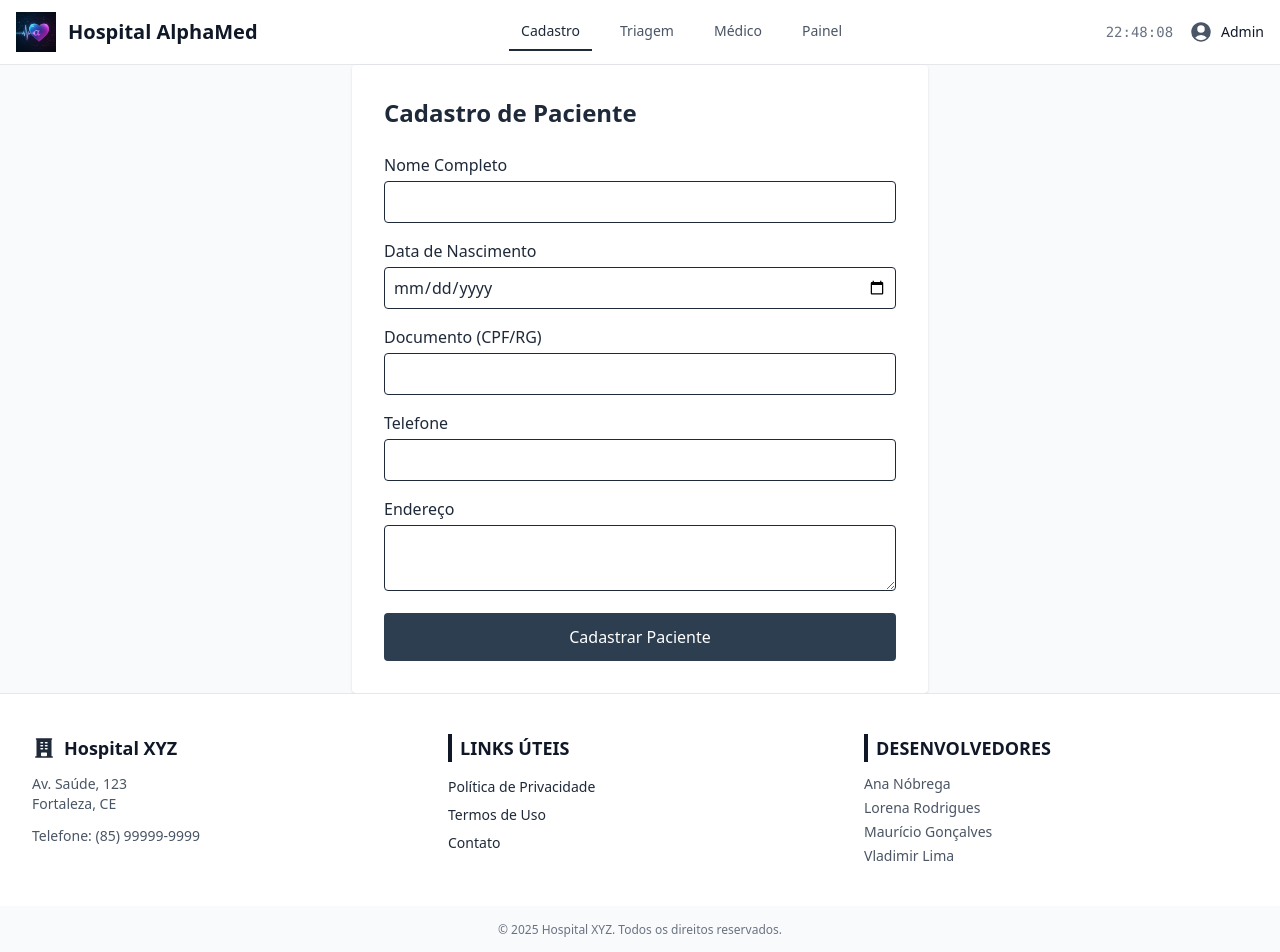
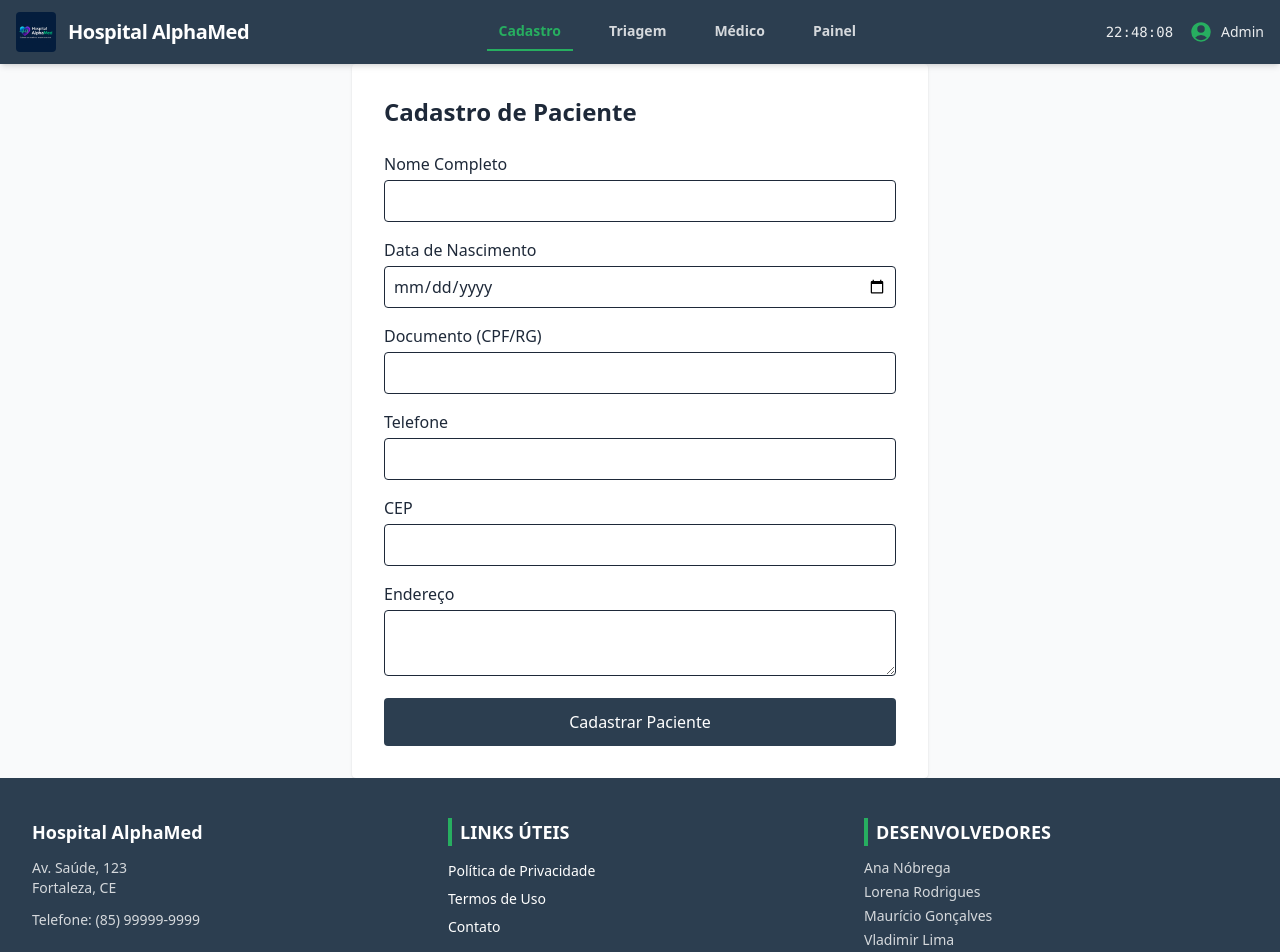
Before and after one commit to AnaNobrega24/sistema-hospital, a React (Vite) app: page / in a window 1280 px wide. Shown: the top 952 px of the page. Built offline with nearby package versions, Linux system fonts and the light colour scheme.

Commit message:
Atualizações

```diff
--- a/src/components/Footer.jsx
+++ b/src/components/Footer.jsx
@@ -3,33 +3,37 @@ import { HiBuildingOffice } from 'react-icons/hi2'
 
 export default function Footer() {
   return (
-    <footer className="bg-white border-t border-gray-200">
+    <footer className="bg-[#2c3e50] text-white">
       <div className="max-w-7xl mx-auto px-4 sm:px-6 lg:px-8 py-10 grid grid-cols-1 md:grid-cols-3 gap-8">
+        {/* Logo e informações */}
         <div className="space-y-3">
           <div className="flex items-center space-x-2">
-            <HiBuildingOffice className="text-hospital-blue text-2xl" />
-            <h4 className="text-lg font-semibold text-gray-900">Hospital XYZ</h4>
+            <h4 className="text-lg font-semibold">Hospital AlphaMed</h4>
           </div>
-          <p className="text-sm text-gray-600">
+          <p className="text-sm text-white/80">
             Av. Saúde, 123<br/>Fortaleza, CE
           </p>
-          <p className="text-sm text-gray-600">Telefone: (85) 99999-9999</p>
+          <p className="text-sm text-white/80">Telefone: (85) 99999-9999</p>
         </div>
+
+        {/* Links úteis */}
         <div className="space-y-3">
-          <h4 className="text-lg font-semibold text-gray-900 border-l-4 border-hospital-blue pl-2 uppercase">
+          <h4 className="text-lg font-semibold border-l-4 border-[#27ae60] pl-2 uppercase">
             Links Úteis
           </h4>
           <ul className="space-y-1">
-            <li><a href="#" className="text-sm text-hospital-blue hover:underline">Política de Privacidade</a></li>
-            <li><a href="#" className="text-sm text-hospital-blue hover:underline">Termos de Uso</a></li>
-            <li><a href="#" className="text-sm text-hospital-blue hover:underline">Contato</a></li>
+            <li><a href="#" className="text-sm hover:text-[#27ae60]">Política de Privacidade</a></li>
+            <li><a href="#" className="text-sm hover:text-[#27ae60]">Termos de Uso</a></li>
+            <li><a href="#" className="text-sm hover:text-[#27ae60]">Contato</a></li>
           </ul>
         </div>
+
+        {/* Desenvolvedores */}
         <div className="space-y-3">
-          <h4 className="text-lg font-semibold text-gray-900 border-l-4 border-hospital-blue pl-2 uppercase">
+          <h4 className="text-lg font-semibold border-l-4 border-[#27ae60] pl-2 uppercase">
             Desenvolvedores
           </h4>
-          <ul className="space-y-1 text-sm text-gray-600">
+          <ul className="space-y-1 text-sm text-white/80">
             <li>Ana Nóbrega</li>
             <li>Lorena Rodrigues</li>
             <li>Maurício Gonçalves</li>
@@ -37,9 +41,10 @@ export default function Footer() {
           </ul>
         </div>
       </div>
-      <div className="bg-gray-50">
-        <p className="max-w-7xl mx-auto px-4 sm:px-6 lg:px-8 py-4 text-center text-xs text-gray-500">
-          &copy; {new Date().getFullYear()} Hospital XYZ. Todos os direitos reservados.
+
+      <div className="bg-[#1e2a35]">
+        <p className="max-w-7xl mx-auto px-4 sm:px-6 lg:px-8 py-4 text-center text-xs text-white/60">
+          &copy; {new Date().getFullYear()} Hospital AlphaMed. Todos os direitos reservados.
         </p>
       </div>
     </footer>
--- a/src/components/Header.jsx
+++ b/src/components/Header.jsx
@@ -1,6 +1,6 @@
 import React, { useState, useEffect } from 'react'
 import { NavLink } from 'react-router-dom'
-import { HiUserCircle } from 'react-icons/hi2' // ⬅️ Remove HiBuildingOffice
+import { HiUserCircle } from 'react-icons/hi2'
 
 export default function Header() {
   const [time, setTime] = useState(new Date())
@@ -11,27 +11,29 @@ export default function Header() {
   }, [])
 
   const linkCls = ({ isActive }) =>
-    `px-3 py-2 text-sm font-medium ${isActive
-      ? 'border-b-2 border-hospital-blue text-hospital-blue'
-      : 'text-gray-600 hover:text-hospital-blue'}`
+    `px-3 py-2 text-sm font-semibold transition duration-200 ${
+      isActive
+        ? 'text-[#27ae60] border-b-2 border-[#27ae60]'
+        : 'text-white/80 hover:text-[#27ae60]'
+    }`
 
   return (
-    <header className="bg-white shadow-sm border-b border-gray-200">
+    <header className="bg-[#2c3e50] shadow-md sticky top-0 z-50">
       <div className="max-w-7xl mx-auto flex items-center justify-between h-16 px-4">
-        {/* Logo + Nome */}
+        {/* Logotipo + Nome */}
         <div className="flex items-center space-x-3">
           <img
-            src="/img/alphamed-logo.png"
+            src="/img/logo.png"
             alt="Logo AlphaMed"
-            className="h-10 w-auto"
+            className="h-10 w-auto rounded"
           />
-          <span className="text-xl font-semibold text-gray-900">
+          <span className="text-xl font-bold text-white tracking-tight">
             Hospital AlphaMed
           </span>
         </div>
 
         {/* Navegação */}
-        <nav className="flex space-x-4">
+        <nav className="flex space-x-6">
           <NavLink to="/" className={linkCls} end>Cadastro</NavLink>
           <NavLink to="/triagem" className={linkCls}>Triagem</NavLink>
           <NavLink to="/medico" className={linkCls}>Médico</NavLink>
@@ -39,13 +41,11 @@ export default function Header() {
         </nav>
 
         {/* Hora + Admin */}
-        <div className="flex items-center space-x-4">
-          <span className="font-mono text-gray-500 text-sm">
-            {time.toLocaleTimeString('pt-BR')}
-          </span>
+        <div className="flex items-center space-x-4 text-white/90">
+          <span className="font-mono text-sm">{time.toLocaleTimeString('pt-BR')}</span>
           <div className="flex items-center space-x-2">
-            <HiUserCircle className="text-gray-600 text-2xl" />
-            <span className="text-sm font-medium text-gray-900">Admin</span>
+            <HiUserCircle className="text-[#27ae60] text-2xl" />
+            <span className="text-sm font-medium">Admin</span>
           </div>
         </div>
       </div>
--- a/src/pages/Cadastro.jsx
+++ b/src/pages/Cadastro.jsx
@@ -9,12 +9,33 @@ export default function Cadastro() {
     nascimento: '',
     documento: '',
     telefone: '',
+    cep: '',
     endereco: '',
   })
 
   const handleChange = (e) => {
     const { name, value } = e.target
     setPaciente((prev) => ({ ...prev, [name]: value }))
+
+    // Dispara busca do CEP após 8 dígitos
+    if (name === 'cep' && value.length === 8) {
+      buscarEndereco(value)
+    }
+  }
+
+  const buscarEndereco = async (cep) => {
+    try {
+      const response = await fetch(`https://viacep.com.br/ws/${cep}/json/`)
+      const data = await response.json()
+      if (!data.erro) {
+        setPaciente(prev => ({
+          ...prev,
+          endereco: `${data.logradouro}, ${data.bairro}, ${data.localidade} - ${data.uf}`
+        }))
+      }
+    } catch (error) {
+      console.error("Erro ao buscar o CEP:", error)
+    }
   }
 
   const handleSubmit = (e) => {
@@ -27,8 +48,8 @@ export default function Cadastro() {
       document: paciente.documento,
       phone: paciente.telefone,
       address: paciente.endereco,
-      reason: '', // será preenchido na triagem
-      priority: '', // será definido na triagem
+      reason: '',
+      priority: '',
       status: 'cadastrado',
       createdAt: new Date().toISOString(),
     }
@@ -94,6 +115,19 @@ export default function Cadastro() {
         </div>
 
         <div>
+          <label className="block mb-1 font-medium">CEP</label>
+          <input
+            type="text"
+            name="cep"
+            value={paciente.cep}
+            onChange={handleChange}
+            className="w-full border p-2 rounded"
+            maxLength="8"
+            required
+          />
+        </div>
+
+        <div>
           <label className="block mb-1 font-medium">Endereço</label>
           <textarea
             name="endereco"
@@ -106,7 +140,7 @@ export default function Cadastro() {
 
         <button
           type="submit"
-          className="w-full bg-[#2c3e50] text-white py-3 rounded hover:bg-[#34495e] transition-colors cursor-pointer"
+          className="w-full bg-[#2c3e50] text-white py-3 rounded hover:bg-[#27ae60] transition-colors cursor-pointer"
         >
           Cadastrar Paciente
         </button>
--- a/src/pages/Medico.jsx
+++ b/src/pages/Medico.jsx
@@ -26,9 +26,7 @@ export default function Medico() {
   }, [])
 
   const updatePatient = (id, changes) => {
-    const stored = localStorage.getItem('patients')
-    const existing = stored ? JSON.parse(stored) : []
-    const updated = existing.map(p => p.id === id ? { ...p, ...changes } : p)
+    const updated = patients.map(p => p.id === id ? { ...p, ...changes } : p)
     localStorage.setItem('patients', JSON.stringify(updated))
     window.dispatchEvent(new Event('patientsChanged'))
     setPatients(updated)
@@ -45,7 +43,8 @@ export default function Medico() {
   const current = patients.find(p => p.status === 'em-atendimento')
 
   const handleChange = (e) => {
-    setForm(prev => ({ ...prev, [e.target.name]: e.target.value }))
+    const { name, value } = e.target
+    setForm(prev => ({ ...prev, [name]: value }))
   }
 
   const concluirAtendimento = () => {
@@ -65,12 +64,14 @@ export default function Medico() {
     })
 
   return (
-    <div className="max-w-3xl mx-auto p-6 bg-white rounded-xl shadow">
-      <h2 className="text-2xl font-semibold mb-4">Atendimento Médico</h2>
+    <div className="max-w-4xl mx-auto p-6 bg-white rounded-xl shadow">
+      <h2 className="text-2xl font-bold mb-6">Atendimento Médico</h2>
 
       {current ? (
         <div className="space-y-4">
-          <div className="p-4 bg-gray-50 rounded">
+          {/* Dados do Paciente */}
+          <div className="bg-gray-50 p-4 rounded border">
+            <h3 className="text-lg font-semibold mb-2">Informações do Paciente</h3>
             <p><strong>Nome:</strong> {current.name}</p>
             <p><strong>Motivo da Visita:</strong> {current.reason}</p>
             <p><strong>Temperatura:</strong> {current.temperature}</p>
@@ -78,30 +79,60 @@ export default function Medico() {
             <p><strong>Prioridade:</strong> {renderPriority(current.priority)}</p>
           </div>
 
+          {/* Formulário Médico */}
           <form className="space-y-4">
             <div>
-              <label className="block font-semibold">Diagnóstico</label>
+              <label className="block font-semibold">Sinais e Sintomas</label>
               <textarea
-                name="diagnostico"
-                className="w-full p-2 border rounded"
-                value={form.diagnostico || ''}
+                name="sintomas"
+                className="w-full border p-2 rounded"
+                value={form.sintomas || ''}
                 onChange={handleChange}
               />
             </div>
+
             <div>
-              <label className="block font-semibold">Prescrição</label>
+              <label className="block font-semibold">Diagnóstico CID-10</label>
+              <input
+                type="text"
+                name="cid10"
+                className="w-full border p-2 rounded"
+                value={form.cid10 || ''}
+                onChange={handleChange}
+                placeholder="Ex: K52.9 - Gastroenterite"
+              />
+            </div>
+
+            <div>
+              <label className="block font-semibold">Tipo de Atendimento</label>
+              <select
+                name="tipoAtendimento"
+                value={form.tipoAtendimento || ''}
+                onChange={handleChange}
+                className="w-full border p-2 rounded"
+              >
+                <option value="">Selecione</option>
+                <option value="ambulatorial">Ambulatorial</option>
+                <option value="urgencia">Urgência</option>
+                <option value="internacao">Internação</option>
+              </select>
+            </div>
+
+            <div>
+              <label className="block font-semibold">Prescrição Médica</label>
               <textarea
                 name="prescricao"
-                className="w-full p-2 border rounded"
+                className="w-full border p-2 rounded"
                 value={form.prescricao || ''}
                 onChange={handleChange}
               />
             </div>
+
             <div>
               <label className="block font-semibold">Observações</label>
               <textarea
                 name="observacoes"
-                className="w-full p-2 border rounded"
+                className="w-full border p-2 rounded"
                 value={form.observacoes || ''}
                 onChange={handleChange}
               />
@@ -110,7 +141,7 @@ export default function Medico() {
 
           <button
             onClick={concluirAtendimento}
-            className="px-4 py-2 bg-green-600 text-white rounded hover:bg-green-700"
+            className="w-full bg-green-600 text-white py-3 rounded hover:bg-green-700"
           >
             Concluir Atendimento
           </button>
@@ -119,7 +150,7 @@ export default function Medico() {
         patients.some(p => p.status === 'aguardando-atendimento') ? (
           <button
             onClick={callNext}
-            className="mb-6 px-6 py-3 bg-hospital-blue text-white rounded hover:bg-hospital-dark flex items-center gap-2"
+            className="mb-6 px-6 py-3 bg-green-600 text-white rounded hover:bg-green-700 flex items-center gap-2"
           >
             <FaUserMd /> Chamar Próximo
           </button>
@@ -128,12 +159,12 @@ export default function Medico() {
         )
       )}
 
-      <h3 className="text-xl font-semibold mt-8 mb-2">Fila de Espera</h3>
+      <h3 className="text-xl font-semibold mt-10 mb-2">Fila de Espera</h3>
       <ul className="space-y-2">
         {fila.map(p => (
           <li
             key={p.id}
-            className="p-3 bg-gray-50 rounded border-l-4 border-hospital-blue"
+            className="p-3 bg-gray-50 rounded border"
           >
             <div className="flex flex-col">
               <div>
@@ -143,7 +174,7 @@ export default function Medico() {
               <Link
                 to={`/prontuario/${p.id}`}
                 onClick={() => updatePatient(p.id, { status: 'em-atendimento' })}
-                className="text-blue-600 hover:underline text-sm mt-1"
+                className="text-green-700 hover:underline text-sm mt-1"
               >
                 Abrir Prontuário
               </Link>
```
Also changed, not shown: src/pages/Prontuario.jsx (+15 -8 lines), src/pages/Triagem.jsx (+3 -4 lines), public/img/logo.png (added).
